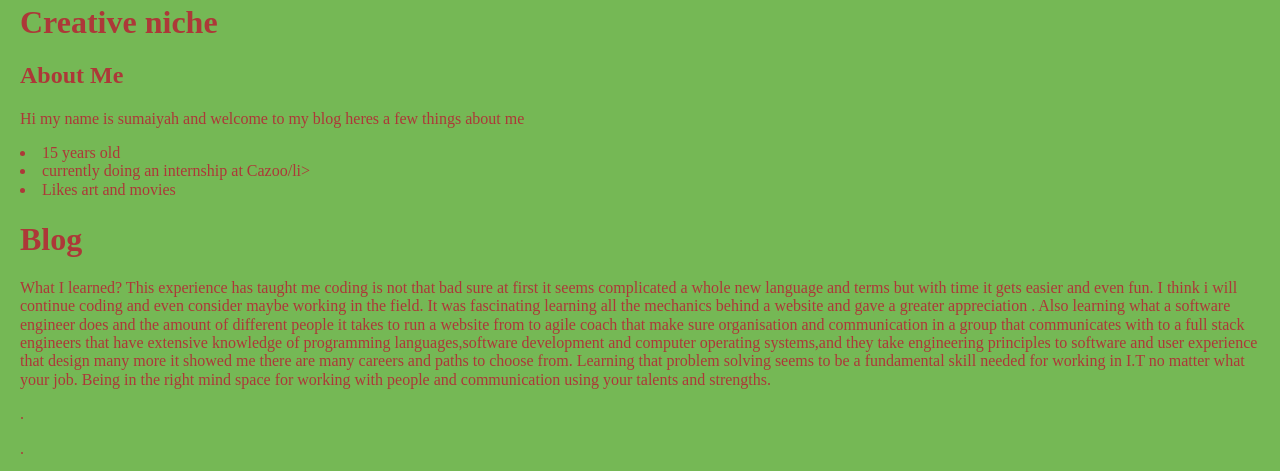
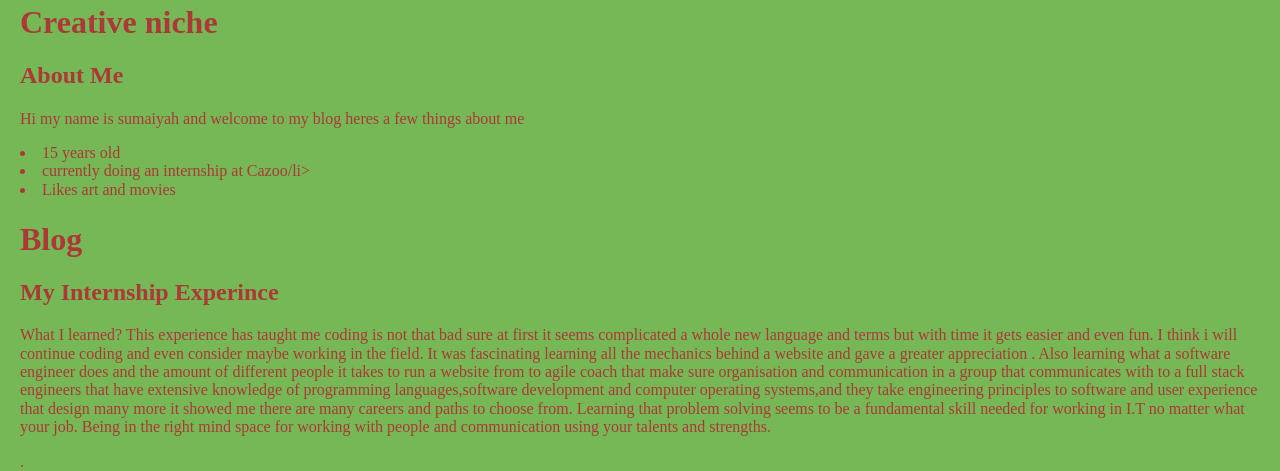
Before and after one commit to sumaiyah07/My-website, a plain HTML site: page index.html in a window 1280 px wide. Shown: the part 329-800 px from the top of the page. Drawn offline with nearby package versions, Linux system fonts and the light colour scheme; a web font is replaced by a local one.

Commit message:
Added H2 heading

```diff
--- a/index.html
+++ b/index.html
@@ -18,7 +18,7 @@
             <li>currently doing an internship at Cazoo/li>
             <li>Likes art and movies </li>
         </ul>
-        <div> <h1> Blog </h1></div>
+        <div> <h1> Blog </h1> <h2> My Internship Experince </h2></div>
 <div> <h2> </h2> <p> What I learned? This experience has taught me coding is not that bad sure at first it seems complicated a whole new language and terms but with time it gets easier and even fun. I think i will continue coding and even consider maybe working in the field. It was fascinating learning all the mechanics behind a website and gave a greater appreciation . Also learning what a software engineer does and the amount of different people it takes to  run a website from  to agile coach that make sure organisation and communication in a group that communicates with to a full stack engineers that have extensive knowledge of programming languages,software development and computer operating systems,and they take engineering principles to software and user experience that design many more it showed me there are  many careers and paths to choose from. Learning that problem solving seems to be a fundamental skill needed for working in I.T no matter  what your job. Being in the right mind space for working with people and communication using your talents and strengths.</p>.
 
 
```
